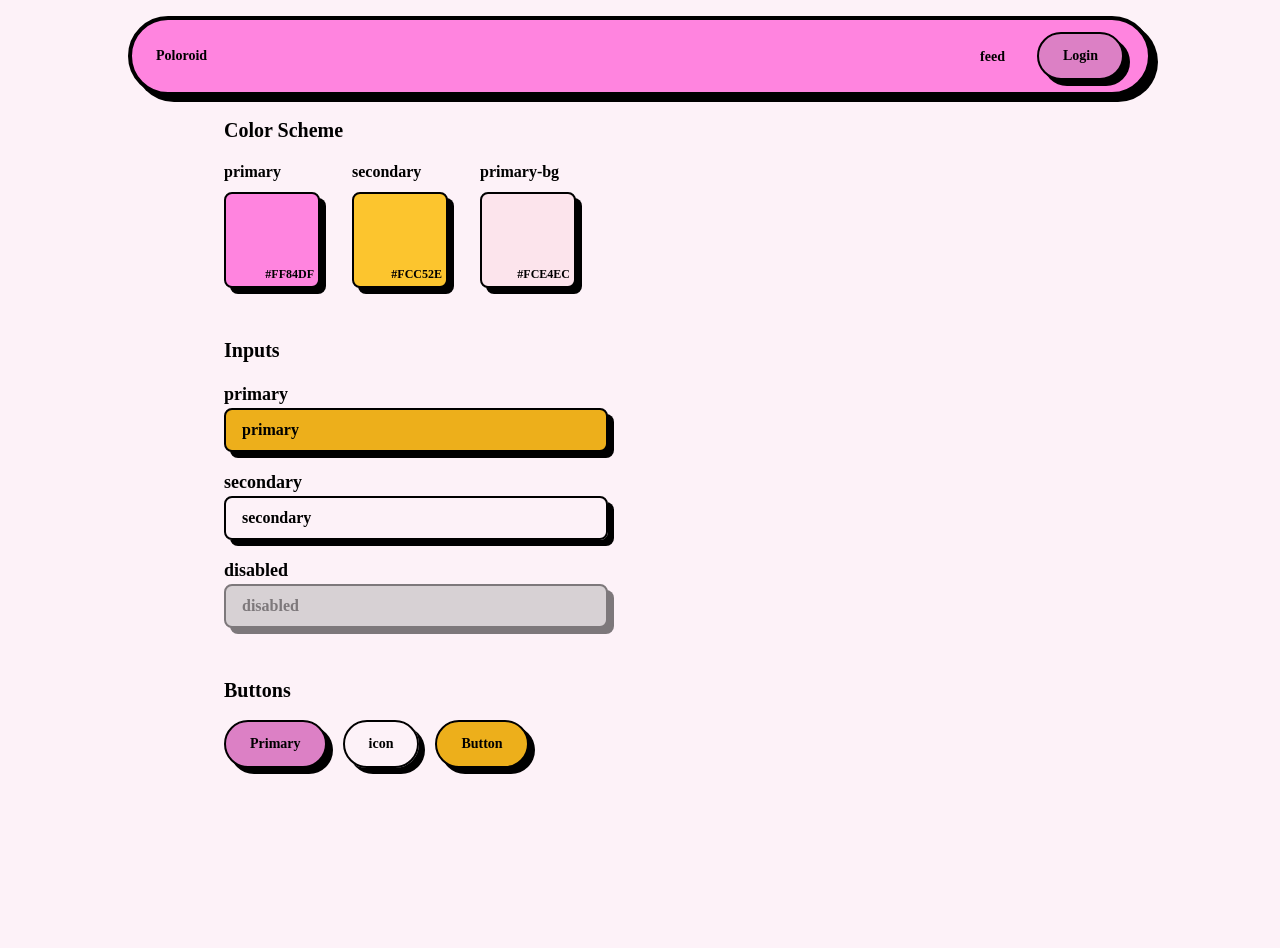
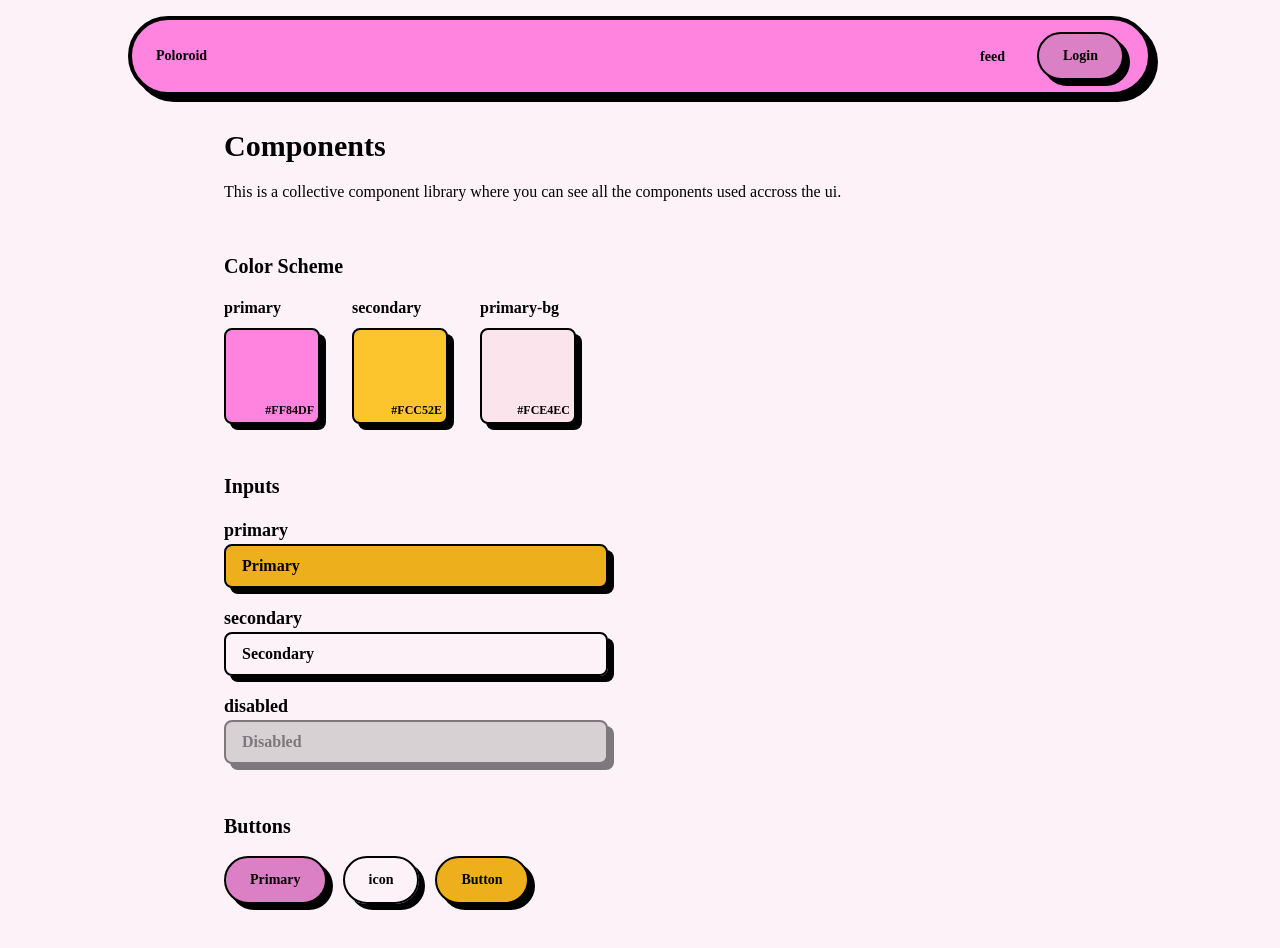
Before and after one commit to rickievishal/Polo-Booth, a Next.js app in the folder frontend/: page /components-lib in a window 1280 px wide. Shown: the top 948 px of the page. Before the commit the page ends 848 px from the top, so only its background shows below. Built offline with nearby package versions, Linux system fonts and the light colour scheme; no server answers; a web font is replaced by a local one.

Commit message:
Fixed the components-libs page updated the readme.

```diff
--- a/frontend/app/components-lib/page.js
+++ b/frontend/app/components-lib/page.js
@@ -1,6 +1,7 @@
+"use client"
 import Button from '@/components/ui/Button'
 import Input from '@/components/ui/Input'
-import React from 'react'
+import React, { useState } from 'react'
 
 const page = () => {
   const colorScheme = [{
@@ -15,11 +16,20 @@ const page = () => {
     label : "primary-bg"
   }
 ]
+const [primary, setPrimary] = useState("Primary")
+const [secondary, setSecondary] = useState("Secondary")
+const [disabled, setDisabled] = useState("Disabled")
+
   return (
-     <div className="mx-auto max-w-4xl p-8 space-y-12">
-     <h1 className='text-3xl font-bold'>
+     <div className="mx-auto max-w-4xl p-8 space-y-12 mt-24">
+     <section>
+      <h1 className='text-3xl font-bold'>
       Components
      </h1>
+      <p className='mt-4'>
+          This is a collective component library where you can see all the components used accross the ui.
+      </p>
+     </section>
      <section className='space-y-4'>
       <h2 className='text-xl font-bold'>
         Color Scheme
@@ -44,9 +54,9 @@ const page = () => {
         Inputs
       </h2>
       <div className='max-w-sm space-y-4'>
-        <Input label={"primary"} value='primary' variant='primary'/>
-        <Input label={"secondary"} value='secondary' variant='secondary'/>
-        <Input label={"disabled"} value='disabled' disabled={true}/>
+        <Input  label={"primary"} value={primary} variant='primary' onChange={(e) => setPrimary(e.target.value)}/>
+        <Input label={"secondary"} value={secondary} variant='secondary' onChange={(e) => setSecondary(e.target.value)}/>
+        <Input label={"disabled"} value={disabled} disabled={true} onChange={(e) => setDisabled(e.target.value)}/>
       </div>
      </section>
      <section className='space-y-4'>
```
Also changed, not shown: 1 other file (tests, documents, lock files or other folders).
